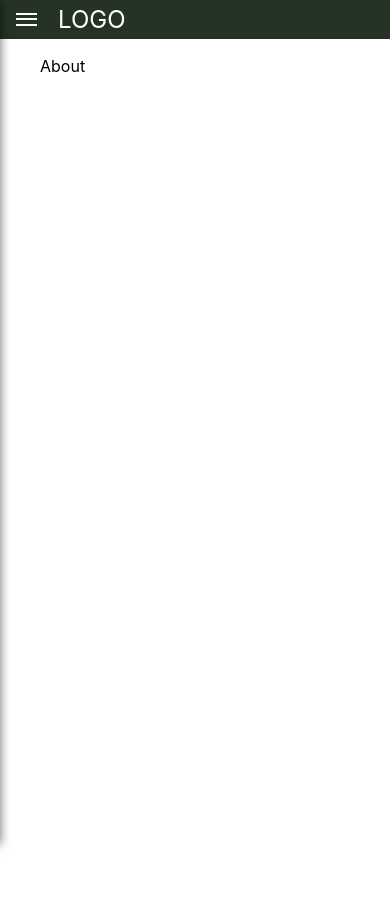
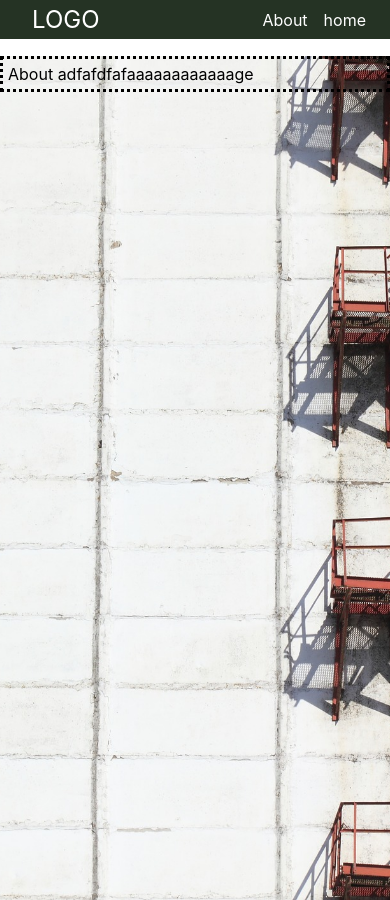
Before and after one commit to eduoblys/myweb, a React (Create React App) app: page /about in a window 390 px wide. Built offline with nearby package versions, Linux system fonts and the light colour scheme.

Commit message:
fixed minor issues

```diff
--- a/package.json
+++ b/package.json
@@ -2,10 +2,12 @@
   "name": "portfolio_page_v1",
   "version": "0.1.0",
   "private": true,
-  "homepage":"https://eduoblys.github.io/myweb",
+  "homepage": "https://eduoblys.github.io/myweb",
   "dependencies": {
+    "materialize-css": "^1.0.0-rc.2",
     "react": "^16.12.0",
     "react-dom": "^16.12.0",
+    "react-materialize": "^3.5.7",
     "react-router-dom": "^5.1.2",
     "react-scripts": "3.2.0"
   },
--- a/public/index.html
+++ b/public/index.html
@@ -2,7 +2,8 @@
 <html lang="en">
   <head>
     <meta charset="utf-8" />
-    <meta name="viewport" content="width=device-width, initial-scale=1" />
+
+    <meta name="viewport" content="width=device-width, initial-scale=1.0"/>
     <meta name="theme-color" content="#000000" />
     <meta
       name="description"
@@ -22,7 +23,7 @@
       work correctly both with client-side routing and a non-root public URL.
       Learn how to configure a non-root public URL by running `npm run build`.
     -->
-    <title>React App</title>
+    <title>Egidijus</title>
   </head>
   <body>
     <noscript>You need to enable JavaScript to run this app.</noscript>
--- a/src/App.css
+++ b/src/App.css
@@ -50,105 +50,44 @@
 }
 
 
-.toggle-button {
-  display: flex;
-  flex-direction: column;
-  justify-content: space-around;
-  width: 26px;
-  height: 16px;
-  border: none;
-  background: transparent;
-  cursor: pointer;
-  padding: 0;
-  box-sizing: border-box;
+.main {
+  margin-top: 56px;
+
 }
 
-.toggle-button:focus {
-  outline: none;
+@media (min-width: 768px) {
+  .main {
+    margin-left: 10%;
+    margin-right: 10%;
+  }
 }
 
-.toggle-button__line {
-  width: 21px;
-  height: 2px;
-  background: white;
-}
-
-
-.side-drawer {
-  height: 100%;
-  background: white;
-  box-shadow: 1px 0px 9px rgba(0,0,0,0.5);
-  position: fixed;
-  top: 0;
-  left: 0;
-  width: 60%;
-  max-width: 350px;
-  z-index: 200;
-  transform: translateX(-100%);
-  transition: transform 0.3s ease-out;
-}
-
-.side-drawer.open {
-  transform: translateX(0);
-}
-
-.side-drawer ul {
-  height: 100%;
-  list-style: none;
-  display: flex;
-  flex-direction: column;
-  justify-content: center;
-}
-.side-drawer li {
-  margin: 0.5rem 0;
-}
-
-.side-drawer a {
-  color: green;
-  text-decoration: none;
-  font-size: 1.3rem;
-}
-
-.side-drawer a:hover,
-.side-drawer a:active {
-  color: yellow;
-}
-
-.backdrop {
-  position: fixed;
-  width: 100%;
-  height: 100%;
-  top: 0;
-  left: 0;
-  background: rgba(0, 0, 0, 0.3);
-  z-index: 100;
-}
-.main {
-  margin-top: 56px;
-  margin-left: 100px;
-}
-
-@media (max-width: 568px) {
-  .toolbar_navigation-items {
-    display: none;
-  }
+@media (min-width: 425px) {
   .main {
-    margin-left: 40px;
+    margin-top: 60px;
+    margin-left: 10%;
+    margin-right: 10%;
   }
 }
 
 @media (min-width: 569px) {
-  .side-drawer {
-    display: none;
-  }
+
 }
 
-@media (min-width: 569px) {
-  .toolbar__toggle-button {
-    display: none;
-  }
-  .toolbar__logo {
-    margin-left: 0;
-  }
+.text-field {
+  border-style: dotted;
+  padding: 5px;
 
 }
+
+.body,html {
+  height: 100%;
+}
+.bg {
+
+  background-image: url("./components/background_pic.jpg");
+  height: 100vh;
+  background-position: center;
+  background-repeat: no-repeat;
+  background-size: cover;
+}
--- a/src/App.js
+++ b/src/App.js
@@ -1,45 +1,26 @@
 import React from 'react';
 import { BrowserRouter as Router, Route } from 'react-router-dom';
 import Toolbar from './components/Toolbar/Toolbar';
-import SideDrawer from './components/SideDrawer/SideDrawer';
-import Backdrop from './components/Backdrop/Backdrop';
 import Home from './components/Home';
 import About from './components/About';
 
 import "./App.css";
 
+import desktopImage from './components/background_pic.jpg';
+import mobileImage from './components/background_pic.jpg';
+
+const imageUrl = window.innerWidth >= 650 ? desktopImage : mobileImage;
+
+class App extends React.Component {
 
 
-class App extends React.Component {
-  state = {
-    sideDrawerOpen: false
-  };
-
-  drawerToggleClickHandler = () => {
-    this.setState((prevState) => {
-      return {sideDrawerOpen: !prevState.sideDrawerOpen};
-    });
-  };
-
-  backdropClickHandler = () => {
-    this.setState({sideDrawerOpen: false});
-  }
-
   render() {
-    let backdrop;
-
-    if (this.state.sideDrawerOpen) {
-      backdrop = <Backdrop click={this.backdropClickHandler}/>
-    }
-    return (
+      return (
       <Router>
-        <div style={{height: "100%"}}>
-          <Toolbar drawerClickHandler={this.drawerToggleClickHandler}/>
-          <SideDrawer show={this.state.sideDrawerOpen} />
-          {backdrop}
+        <div className="bg">
+          <Toolbar />
           <main className="main">
-
-            <Route exact path="/" component={Home} />
+            <Route exact path="/myweb" component={Home} />
             <Route exact path="/about" component={About} />
           </main>
         </div>
--- a/src/components/About.js
+++ b/src/components/About.js
@@ -1,7 +1,7 @@
 import React from 'react';
 
 const Home = props => (
-    <div>About</div>
+    <div className="text-field">About adfafdfafaaaaaaaaaaaage</div>
 );
 
 export default Home;
--- a/src/components/Backdrop/Backdrop.js
+++ /dev/null
@@ -1,7 +0,0 @@
-import React from 'react';
-
-const backdrop = props => (
-    <div className="backdrop" onClick={props.click} />
-);
-
-export default backdrop;
--- a/src/components/Home.js
+++ b/src/components/Home.js
@@ -1,7 +1,7 @@
 import React from 'react';
 
 const Home = props => (
-    <div>asd</div>
+    <div className="text-field">Home Page</div>
 );
 
 export default Home;
--- a/src/components/SideDrawer/DrawerToogleButton.js
+++ /dev/null
@@ -1,11 +0,0 @@
-import React from 'react';
-
-const drawerToggleButton = props => (
-    <button className="toggle-button" onClick={props.click}>
-        <div className="toggle-button__line" />
-        <div className="toggle-button__line" />
-        <div className="toggle-button__line" />
-    </button>
-);
-
-export default drawerToggleButton;
--- a/src/components/SideDrawer/SideDrawer.js
+++ /dev/null
@@ -1,22 +0,0 @@
-import React from 'react';
-import { Link } from 'react-router-dom';
-
-
-const sideDrawer = props => {
-    let drawerClasses = 'side-drawer';
-    if (props.show) {
-        drawerClasses = 'side-drawer open';
-    }
-    return (
-    <nav className={drawerClasses}>
-        <ul>
-            <li><Link to="/about" >About</Link></li>
-            <li><Link to="/" >home</Link></li>
-
-        </ul>
-    </nav>
-    );
-};
-
-
-export default sideDrawer;
--- a/src/components/Toolbar/Toolbar.js
+++ b/src/components/Toolbar/Toolbar.js
@@ -1,19 +1,15 @@
 import React from 'react';
 import { Link } from 'react-router-dom';
-import DrawerToggleButton from '../SideDrawer/DrawerToogleButton';
 
 const toolbar = props => (
     <header className="toolbar">
         <nav className="toolbar__navigation">
-            <div className="toolbar__toggle-button">
-                <DrawerToggleButton click={props.drawerClickHandler} />
-            </div>
-            <div className="toolbar__logo"><Link to="/" >LOGO</Link></div>
+            <div className="toolbar__logo"><Link to="/myweb" >LOGO</Link></div>
             <div className="spacer"></div>
             <div className="toolbar_navigation-items">
                 <ul>
                     <li><Link to="/about" >About</Link></li>
-                    <li><Link to="/" >home</Link></li>
+                    <li><Link to="/myweb" >home</Link></li>
                 </ul>
             </div>
         </nav>
```
Also changed, not shown: src/components/background_pic.jpg (added), 1 other file (tests, documents, lock files or other folders).
